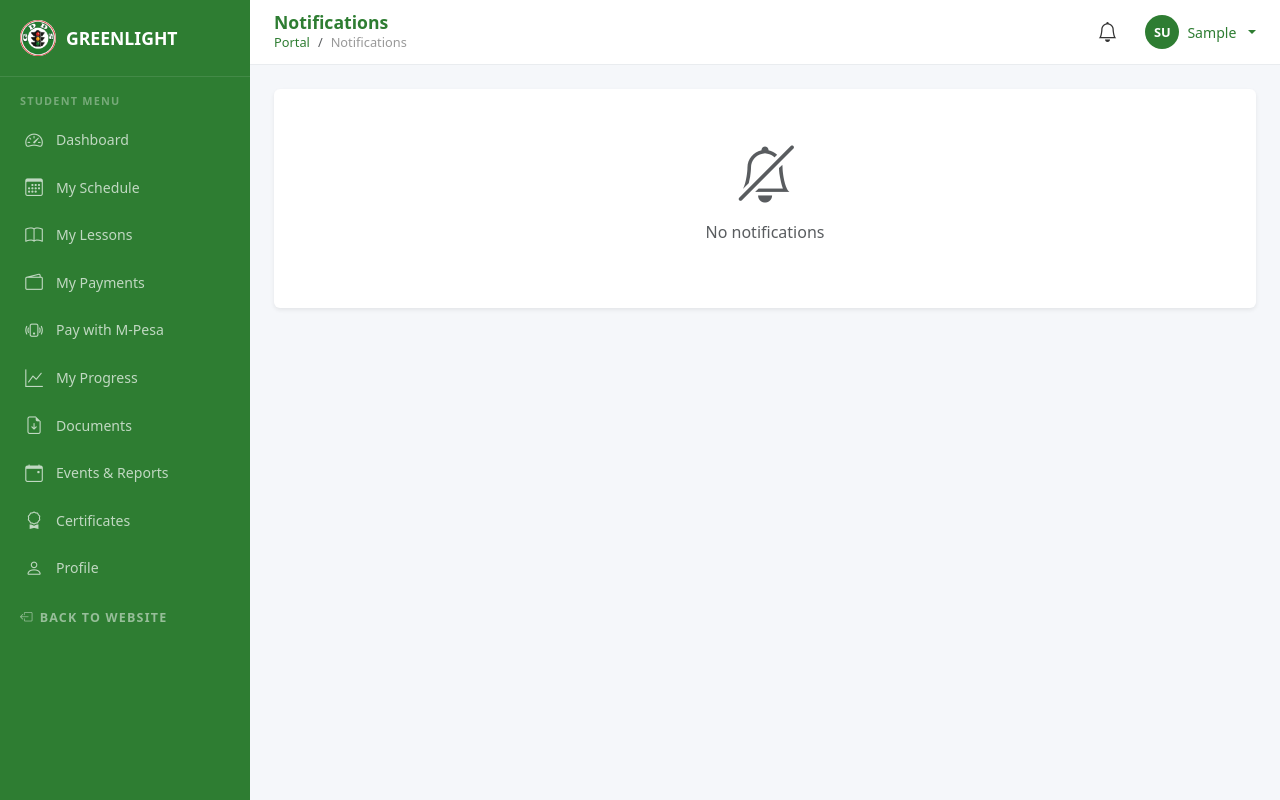
After one commit to mbuguam443/greenlightdriving, a Django app: page /portal/notifications/ in a window 1280 px wide. The commit adds this page. Run offline with Django 4.2, Linux system fonts and the light colour scheme; the visitor is signed in with stand-in values (Sample User, id 1); data that the repository does not hold is empty.

Commit message:
feat: notification bell with badge, lesson/payment alerts, mark as read

```diff
--- a/greenlight/context_processors.py
+++ b/greenlight/context_processors.py
@@ -1,16 +1,23 @@
 from students.models import Student
+from student_portal.models import Notification
 
 
 def student_balance(request):
     """Add balance reminder info for logged-in students."""
     balance = None
     show_reminder = False
+    unread_count = 0
     if request.user.is_authenticated and request.user.role == 'STUDENT':
         try:
             student = Student.objects.get(user=request.user)
             if student.payment_reminder and student.balance > 0:
                 balance = student.balance
                 show_reminder = True
+            unread_count = Notification.objects.filter(student=student, is_read=False).count()
         except Student.DoesNotExist:
             pass
-    return {'student_balance': balance, 'show_reminder': show_reminder}
+    return {
+        'student_balance': balance,
+        'show_reminder': show_reminder,
+        'unread_notifications': unread_count,
+    }
--- a/student_portal/urls.py
+++ b/student_portal/urls.py
@@ -16,6 +16,8 @@ urlpatterns = [
     path('reports/payment/', views.PortalPaymentReportPDFView.as_view(), name='report_payment'),
     path('reports/enrollment/', views.PortalEnrollmentReportPDFView.as_view(), name='report_enrollment'),
     path('reports/attendance/', views.PortalAttendanceReportPDFView.as_view(), name='report_attendance'),
+    path('notifications/', views.PortalNotificationsView.as_view(), name='notifications'),
+    path('notifications/<int:pk>/read/', views.ReadNotificationView.as_view(), name='read_notification'),
     path('profile/', views.PortalProfileView.as_view(), name='profile'),
     path('manage/documents/', views.DocListView.as_view(), name='manage_documents'),
     path('manage/documents/add/', views.DocCreateView.as_view(), name='manage_document_add'),
--- a/student_portal/views.py
+++ b/student_portal/views.py
@@ -88,6 +88,10 @@ class PortalLessonsView(StudentRequiredMixin, View):
         total_t = theory.count() or 0
         total_all = total_p + total_t
         completed_all = completed_p + completed_t
+
+        # Auto-mark lesson notifications as read
+        from .models import Notification
+        Notification.objects.filter(student=student, notification_type='lesson', is_read=False).update(is_read=True)
 
         return render(request, 'student_portal/lessons.html', {
             'student': student,
@@ -389,6 +393,32 @@ class PortalAttendanceReportPDFView(StudentRequiredMixin, View):
         return response
 
 
+class PortalNotificationsView(StudentRequiredMixin, View):
+    def get(self, request):
+        from students.models import Student
+        from .models import Notification
+        try:
+            student = Student.objects.get(user=request.user)
+            notifications = Notification.objects.filter(student=student)
+        except Student.DoesNotExist:
+            notifications = []
+        return render(request, 'student_portal/notifications.html', {'notifications': notifications})
+
+
+class ReadNotificationView(StudentRequiredMixin, View):
+    def get(self, request, pk):
+        from .models import Notification
+        from students.models import Student
+        try:
+            student = Student.objects.get(user=request.user)
+            notification = get_object_or_404(Notification, pk=pk, student=student)
+        except Student.DoesNotExist:
+            return redirect('student_portal:dashboard')
+        notification.is_read = True
+        notification.save(update_fields=['is_read'])
+        return redirect('student_portal:notifications')
+
+
 # ==================== EVENT MANAGEMENT (Staff) ====================
 
 class EventListView(StaffMixin, View):
--- /dev/null
+++ b/templates/student_portal/notifications.html
@@ -0,0 +1,41 @@
+{% extends "student_portal_base.html" %}
+{% load static %}
+
+{% block title %}Notifications - Green Light School{% endblock %}
+{% block page_title %}Notifications{% endblock %}
+{% block breadcrumb_active %}Notifications{% endblock %}
+
+{% block dashboard_content %}
+<div class="card border-0 shadow-sm">
+    <div class="card-body p-0">
+        {% if notifications %}
+        <div class="list-group list-group-flush">
+            {% for n in notifications %}
+            <a href="{% url 'student_portal:read_notification' n.pk %}" class="list-group-item list-group-item-action {% if not n.is_read %}list-group-item-warning{% endif %}">
+                <div class="d-flex justify-content-between align-items-start">
+                    <div>
+                        <h6 class="mb-1 {% if not n.is_read %}fw-bold{% endif %}">
+                            {% if n.notification_type == 'lesson' %}<i class="bi bi-book me-1"></i>
+                            {% elif n.notification_type == 'payment' %}<i class="bi bi-cash-stack me-1"></i>
+                            {% else %}<i class="bi bi-bell me-1"></i>{% endif %}
+                            {{ n.title }}
+                        </h6>
+                        <p class="mb-1 small text-muted">{{ n.message }}</p>
+                        <small class="text-muted">{{ n.created_at|date:"d M Y H:i" }}</small>
+                    </div>
+                    {% if not n.is_read %}
+                    <span class="badge bg-danger rounded-pill">New</span>
+                    {% endif %}
+                </div>
+            </a>
+            {% endfor %}
+        </div>
+        {% else %}
+        <div class="text-center py-5">
+            <i class="bi bi-bell-slash display-4 text-muted d-block mb-3"></i>
+            <p class="text-muted">No notifications</p>
+        </div>
+        {% endif %}
+    </div>
+</div>
+{% endblock %}
--- a/templates/student_portal_base.html
+++ b/templates/student_portal_base.html
@@ -139,6 +139,14 @@
                     </div>
                 </div>
                 <div class="tb-right">
+                    <a href="{% url 'student_portal:notifications' %}" class="position-relative me-3" style="color:#333;text-decoration:none;">
+                        <i class="bi bi-bell fs-5"></i>
+                        {% if unread_notifications > 0 %}
+                        <span class="position-absolute top-0 start-100 translate-middle badge rounded-pill bg-danger" style="font-size:0.6rem;">
+                            {{ unread_notifications }}
+                        </span>
+                        {% endif %}
+                    </a>
                     <div class="dropdown">
                         <a class="tb-user dropdown-toggle" href="#" role="button" data-bs-toggle="dropdown" aria-expanded="false" style="cursor:pointer;text-decoration:none;">
                             <div class="tb-avatar">{{ user.first_name|first|upper }}{{ user.last_name|first|upper }}</div>
```
Also changed, not shown: lessons/views.py (+10 -0 lines), student_portal/models.py (+21 -0 lines), students/views.py (+10 -0 lines), update.py (+17 -0 lines).
